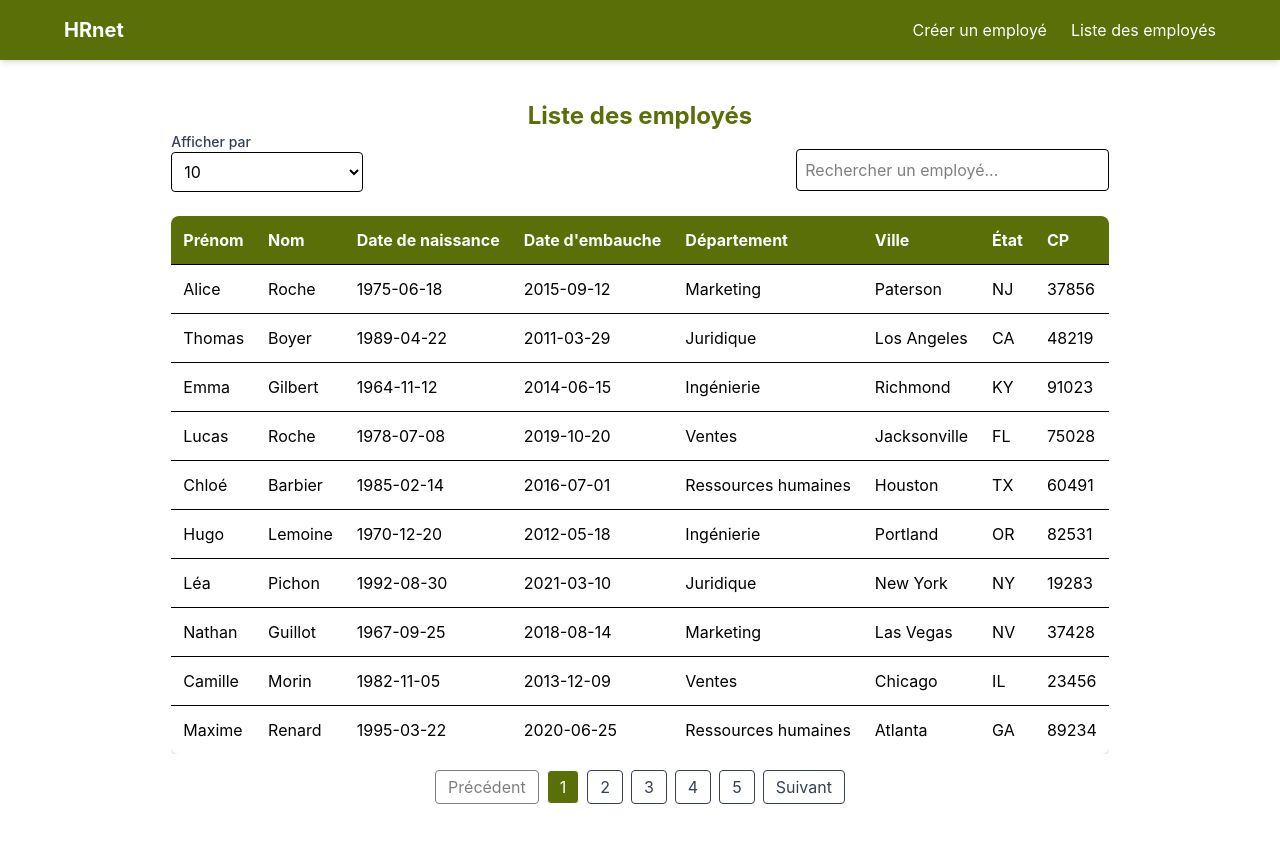
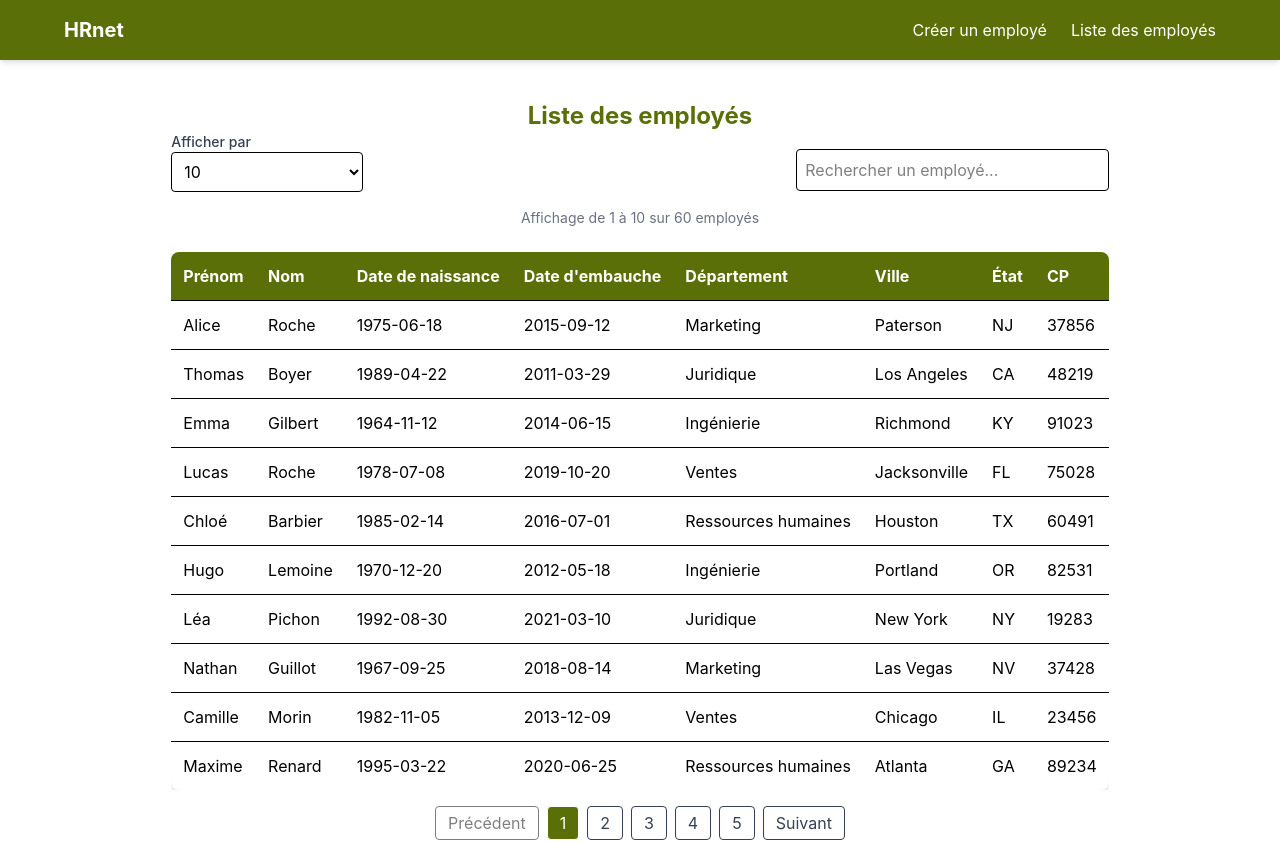
Before and after one commit to stephanievanoverberghe/ocr-p14-hrnet, a React (Vite) app: page /list in a window 1280 px wide. Shown: the top 842 px of the page. Built offline with nearby package versions, Linux system fonts and the light colour scheme.

Commit message:
feat: add search

```diff
--- a/src/pages/EmployeeListPage.jsx
+++ b/src/pages/EmployeeListPage.jsx
@@ -4,17 +4,17 @@ import { fetchEmployees } from '../store/employeeSlice';
 import Table from '../components/Table';
 import Pagination from '../components/Pagination';
 import Dropdown from '../components/Dropdown';
-import { useForm } from 'react-hook-form';
+import { useForm, Controller } from 'react-hook-form';
 
 function EmployeeListPage() {
     const dispatch = useDispatch();
     const employees = useSelector((state) => state.employees.list);
     const status = useSelector((state) => state.employees.status);
     const error = useSelector((state) => state.employees.error);
-    const [searchTerm, setSearchTerm] = useState('');
     const [employeesPerPage, setEmployeesPerPage] = useState(10); // Valeur initiale
     const [currentPage, setCurrentPage] = useState(1); // Page courante
-    const { control } = useForm();
+    const { control, setValue, watch } = useForm();
+    const searchTerm = watch('searchTerm', ''); // Récupérer la valeur du champ de recherche
 
     useEffect(() => {
         if (status === 'idle') {
@@ -22,13 +22,34 @@ function EmployeeListPage() {
         }
     }, [dispatch, status]);
 
-    // Filtrer les employés selon la recherche
-    const filteredEmployees = employees.filter((employee) => `${employee.firstName} ${employee.lastName}`.toLowerCase().includes(searchTerm.toLowerCase()));
+    // Fonction de filtrage : on compare les premiers caractères du terme de recherche avec la valeur
+    const filteredEmployees =
+        searchTerm.length >= 2
+            ? employees.filter((employee) => {
+                  const searchTermLower = searchTerm.toLowerCase();
+                  const isMatching = (value) => value.toLowerCase().startsWith(searchTermLower);
+
+                  const firstNameMatches = isMatching(employee.firstName);
+                  const lastNameMatches = isMatching(employee.lastName);
+                  const departmentMatches = isMatching(employee.department);
+                  const cityMatches = isMatching(employee.city);
+                  const stateMatches = isMatching(employee.state);
+                  const zipCodeMatches = isMatching(employee.zipCode);
+
+                  // Si le terme de recherche fait au moins 2 caractères, appliquer le filtrage
+                  return firstNameMatches || lastNameMatches || departmentMatches || cityMatches || stateMatches || zipCodeMatches;
+              })
+            : employees; // Si moins de 2 caractères, afficher tous les employés
 
     // Logique pour afficher les employés par page
     const indexOfLastEmployee = currentPage * employeesPerPage;
     const indexOfFirstEmployee = indexOfLastEmployee - employeesPerPage;
     const currentEmployees = filteredEmployees.slice(indexOfFirstEmployee, indexOfLastEmployee);
+
+    // Calcul des entrées visibles à afficher
+    const totalEmployees = filteredEmployees.length;
+    const startEmployee = indexOfFirstEmployee + 1;
+    const endEmployee = Math.min(indexOfLastEmployee, totalEmployees);
 
     return (
         <div className="max-w-6xl mx-auto mt-6 p-4">
@@ -54,14 +75,26 @@ function EmployeeListPage() {
                     }}
                 />
 
-                {/* Barre de recherche */}
-                <input
-                    type="text"
-                    placeholder="Rechercher un employé..."
-                    className="w-1/3 p-2 border rounded mt-4 focus:outline-none focus:ring-2 focus:ring-[#5a6f07]"
-                    value={searchTerm}
-                    onChange={(e) => setSearchTerm(e.target.value)}
+                {/* Barre de recherche avec react-hook-form */}
+                <Controller
+                    name="searchTerm"
+                    control={control}
+                    defaultValue=""
+                    render={({ field }) => (
+                        <input
+                            {...field}
+                            type="text"
+                            placeholder="Rechercher un employé..."
+                            className="w-1/3 p-2 border rounded mt-4 focus:outline-none focus:ring-2 focus:ring-[#5a6f07]"
+                            onChange={(e) => setValue('searchTerm', e.target.value)} // Mettre à jour l'état searchTerm avec react-hook-form
+                        />
+                    )}
                 />
+            </div>
+
+            {/* Afficher l'information de la pagination (Showing X to Y of Z entries) */}
+            <div className="mt-4 text-center text-sm text-gray-500">
+                {totalEmployees > 0 ? `Affichage de ${startEmployee} à ${endEmployee} sur ${totalEmployees} employés` : 'Aucun employé trouvé'}
             </div>
 
             {/* Gestion des états (Chargement, Erreur, Données) */}
@@ -69,7 +102,7 @@ function EmployeeListPage() {
             {status === 'failed' && <p className="text-center mt-5 text-red-500">Erreur : {error}</p>}
             {status === 'succeeded' && (
                 <>
-                    {/* Affichage en tableau */}
+                    {/* Affichage des employés */}
                     <Table data={currentEmployees} />
 
                     {/* Pagination */}
```
